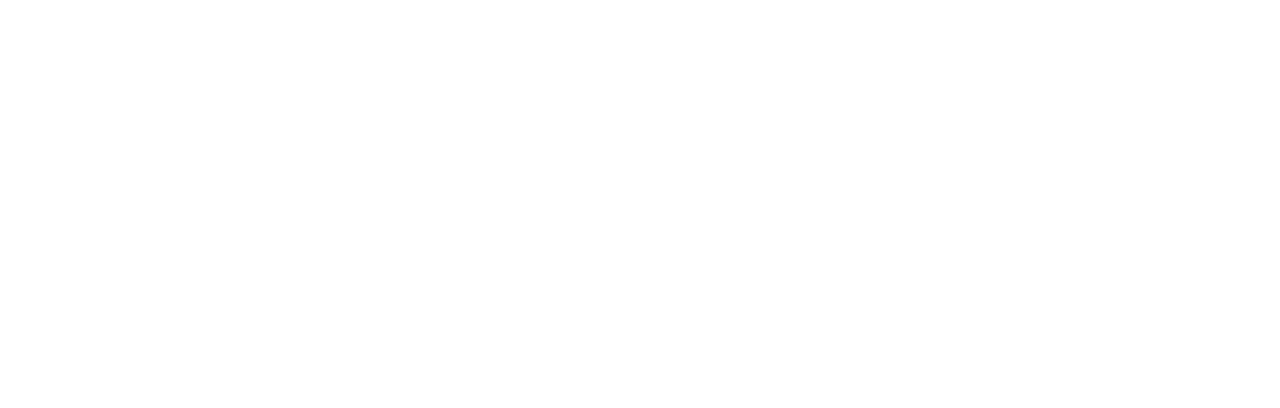
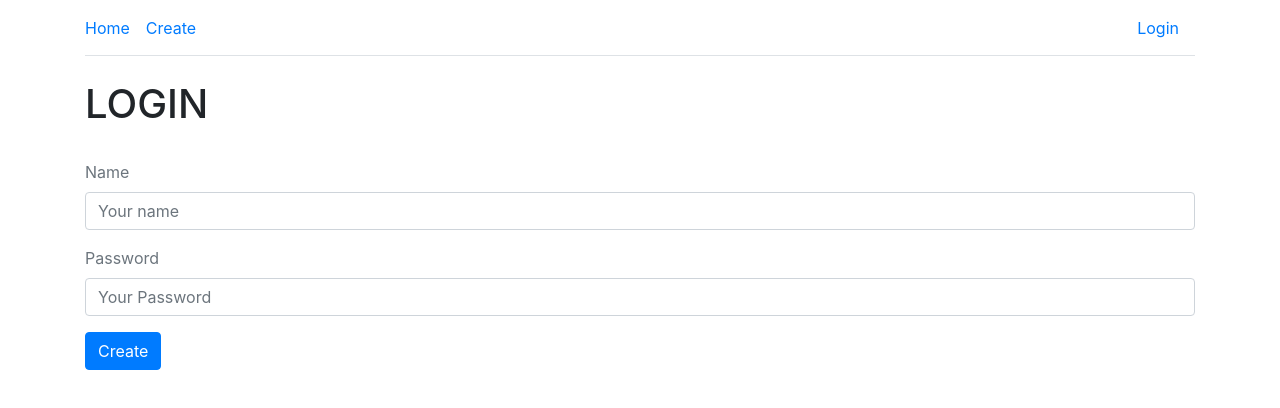
Before and after one commit to Developer994/Ryan_MERN_For_Beginners, a React (Create React App) app in the folder mern-crud/client/: page /login in a window 1280 px wide. Shown: the top 408 px of the page. Built offline with nearby package versions, Linux system fonts and the light colour scheme.

Commit message:
Created login page.

```diff
--- /dev/null
+++ b/mern-crud/client/src/Login.js
@@ -0,0 +1,76 @@
+import React, { useState, useEffect } from "react";
+import axios from "axios";
+import { Link } from "react-router-dom";
+import Nav from "./Nav";
+
+const Login = () => {
+  // create a state
+  const [state, setState] = useState({
+    name: "",
+    password: "",
+  });
+  const { name, password } = state;
+
+  //   onchange event handler
+  const handleChange = (name) => (event) => {
+    // console.log("name", name, "event", event.target.value);
+    setState({ ...state, [name]: event.target.value });
+  };
+
+  const handleSubmit = (event) => {
+    event.preventDefault();
+    console.table({ name, password });
+    // axios
+    //   .post(`${process.env.REACT_APP_API}/`, { title, content, user })
+    //   .then((response) => {
+    //     console.log(response);
+    //     // empty the state
+    //     setState({ ...state, title: "", content: "", user: "" });
+    //     // show success alert
+    //     alert(`Post titled ${response.data.title} is created`);
+    //   })
+    //   .catch((error) => {
+    //     console.log(error.response);
+    //     alert(error.response.data.error);
+    //   });
+  };
+
+  return (
+    <div className="container pb-5">
+      <Nav />
+      <br />
+      <h1>LOGIN</h1>
+      <br />
+      <form onSubmit={handleSubmit}>
+        <div className="form-group">
+          <label className="text-muted">Name</label>
+          <input
+            onChange={handleChange("name")}
+            value={name}
+            type="text"
+            className="form-control"
+            placeholder="Your name"
+            required
+          />
+        </div>
+
+        <div className="form-group">
+          <label className="text-muted">Password</label>
+          <input
+            onChange={handleChange("password")}
+            value={password}
+            type="password"
+            className="form-control"
+            placeholder="Your Password"
+            required
+          />
+        </div>
+        <div>
+          <button className="btn btn-primary">Create</button>
+        </div>
+      </form>
+    </div>
+  );
+};
+
+export default Login;
--- a/mern-crud/client/src/Nav.js
+++ b/mern-crud/client/src/Nav.js
@@ -10,6 +10,9 @@
       <li className="nav-item pr-3 pt-3 pb-3">
         <Link to="/create">Create</Link>
       </li>
+      <li className="nav-item ml-auto pr-3 pt-3 pb-3">
+        <Link to="/login">Login</Link>
+      </li>
     </ul>
   </nav>
 );
--- a/mern-crud/client/src/Routes.js
+++ b/mern-crud/client/src/Routes.js
@@ -4,6 +4,7 @@
 import Create from "./Create";
 import SinglePost from "./SinglePost";
 import UpdatePost from "./UpdatePost";
+import Login from "./Login";
 
 const Routes = () => {
   return (
@@ -11,6 +12,7 @@
       <Switch>
         <Route path="/" exact component={App} />
         <Route path="/create" exact component={Create} />
+        <Route path="/login" exact component={Login} />
         <Route path="/post/:slug" exact component={SinglePost} />
         <Route path="/post/update/:slug" exact component={UpdatePost} />
       </Switch>
```
